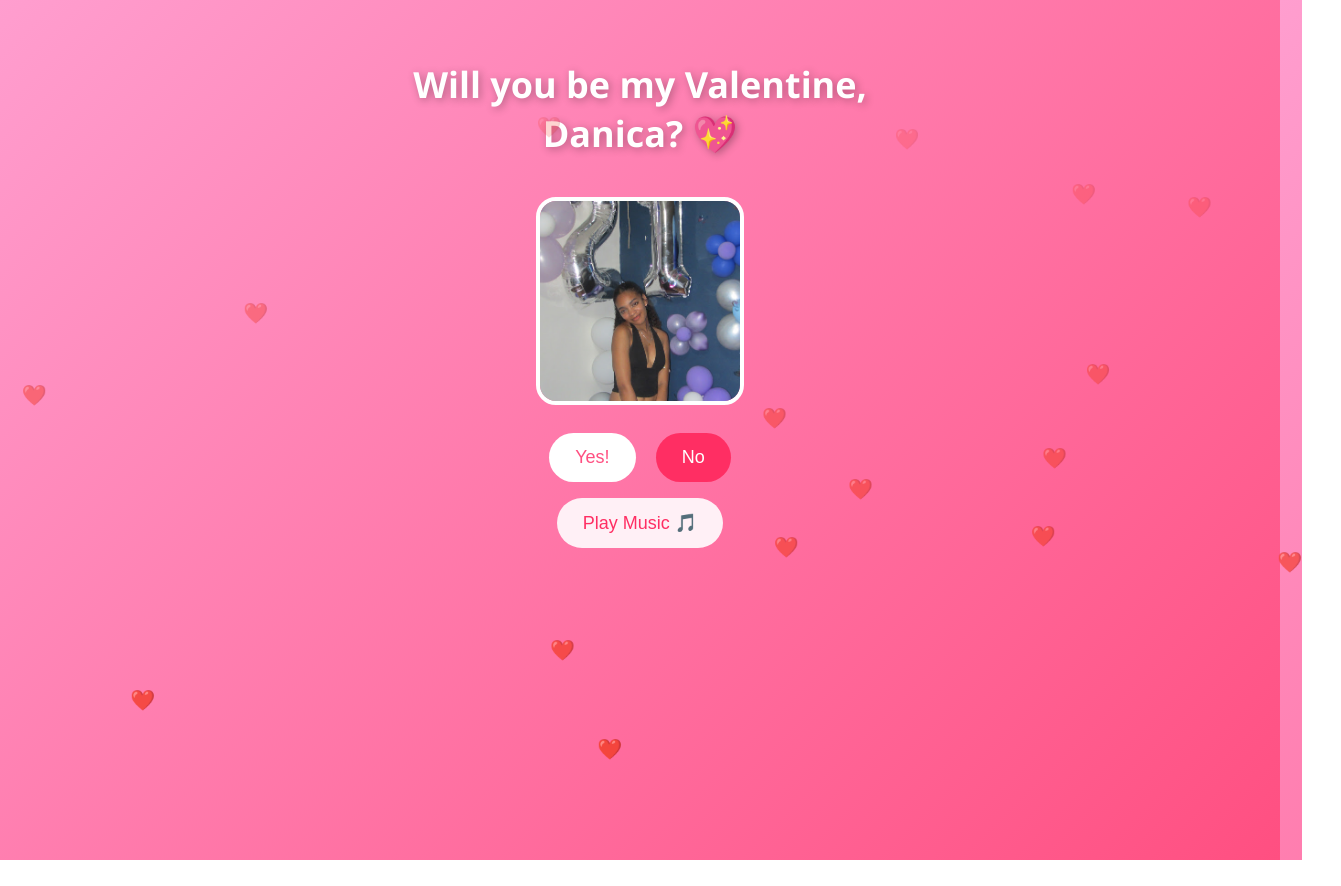
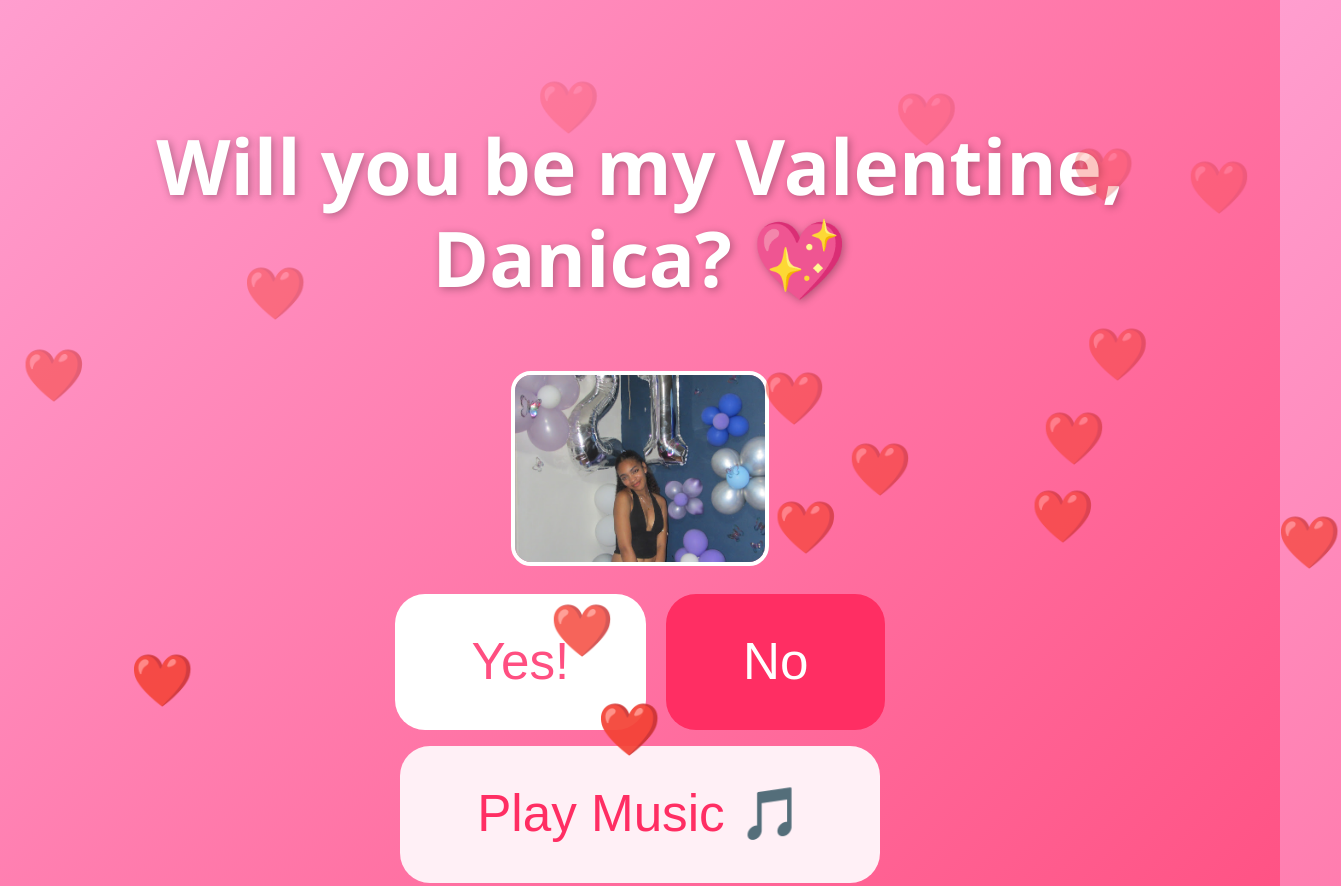
Before and after one commit to source-charters/valentines4D2026, a plain HTML site: page index.html in a window 1280 px wide. Shown: the top 886 px of the page, 1341 px wide, since content can reach past the window. Before the commit the page ends 860 px from the top, so only its background shows below. Drawn offline with Linux system fonts and the light colour scheme.

Commit message:
Update index.html

```diff
--- a/index.html
+++ b/index.html
@@ -1,40 +1,43 @@
 <!DOCTYPE html>
-<html>
+<html lang="en">
 <head>
+<meta charset="UTF-8">
+<meta name="viewport" content="width=device-width, initial-scale=1.0">
 <title>Be My Valentine ❤️</title>
 
 <style>
 body {
   margin: 0;
-  height: 100vh;
   font-family: "Segoe UI", sans-serif;
   text-align: center;
   background: linear-gradient(135deg, #ff9ecf, #ff4f81);
-  overflow: hidden;
+  overflow-x: hidden;
   color: white;
 }
 
 .container {
-  margin-top: 60px;
+  margin-top: 15vh; /* relative spacing from top */
+  padding: 0 5vw;   /* some horizontal padding on small screens */
 }
 
 h1 {
-  font-size: 36px;
+  font-size: 6vw; /* scales with screen width */
+  line-height: 1.2;
   text-shadow: 2px 2px 8px rgba(0,0,0,0.3);
 }
 
 .photo {
-  width: 200px;
-  height: 200px;
+  width: 60vw;
+  max-width: 250px;
+  height: auto;
   border-radius: 20px;
-  object-fit: cover;
   border: 4px solid white;
   margin: 15px 0;
 }
 
 button {
-  padding: 14px 26px;
-  font-size: 18px;
+  padding: 3vw 6vw;
+  font-size: 4vw;
   border: none;
   border-radius: 30px;
   margin: 8px;
@@ -42,50 +45,50 @@ button {
   transition: 0.3s;
 }
 
-.yes {
+button.yes {
   background: white;
   color: #ff4f81;
 }
 
-.yes:hover {
+button.yes:hover {
   transform: scale(1.1);
 }
 
-.no {
+button.no {
   background: #ff2e63;
   color: white;
 }
 
-.music {
+button.music {
   background: #fff0f6;
   color: #ff2e63;
 }
 
 #message {
-  font-size: 26px;
+  font-size: 5vw;
   margin-top: 15px;
   opacity: 0;
   transition: opacity 0.5s;
 }
 
 /* floating hearts */
-
 .heart {
   position: absolute;
   bottom: -20px;
-  font-size: 20px;
+  font-size: 4vw;
   animation: float 6s linear infinite;
 }
 
 @keyframes float {
-  from {
-    transform: translateY(0);
-    opacity: 1;
-  }
-  to {
-    transform: translateY(-110vh);
-    opacity: 0;
-  }
+  from { transform: translateY(0); opacity: 1; }
+  to { transform: translateY(-110vh); opacity: 0; }
+}
+
+/* Media query for tiny screens */
+@media only screen and (max-width: 400px) {
+  h1 { font-size: 8vw; }
+  button { font-size: 5vw; padding: 4vw 8vw; }
+  #message { font-size: 6vw; }
 }
 </style>
 </head>
@@ -94,11 +97,11 @@ button {
 
 <div class="container">
 
-  <!-- CHANGE HER NAME HERE -->
-  <h1>Will you be my Valentine, <br> <span id="herName">Danica</span>? 💖</h1>
+  <!-- Replace 'Her Name' with her actual name -->
+  <h1>Will you be my Valentine, <br><span id="herName">Danica</span>? 💖</h1>
 
-  <!-- ADD PHOTO FILE NAME HERE -->
-  <img src="herphoto.jpg" class="photo">
+  <!-- Replace 'herphoto.jpg' with your uploaded image -->
+  <img src="herphoto.jpg" class="photo" alt="Her Photo">
 
   <br>
 
@@ -113,7 +116,7 @@ button {
 
 </div>
 
-<!-- ADD MUSIC FILE NAME HERE -->
+<!-- Replace 'music.mp3' with your uploaded music file -->
 <audio id="bgMusic" src="music.mp3"></audio>
 
 <script>
@@ -139,7 +142,6 @@ setInterval(() => {
   heart.style.left = Math.random() * 100 + "vw";
   heart.style.animationDuration = (4 + Math.random() * 3) + "s";
   document.body.appendChild(heart);
-
   setTimeout(() => heart.remove(), 7000);
 }, 300);
 </script>
```
